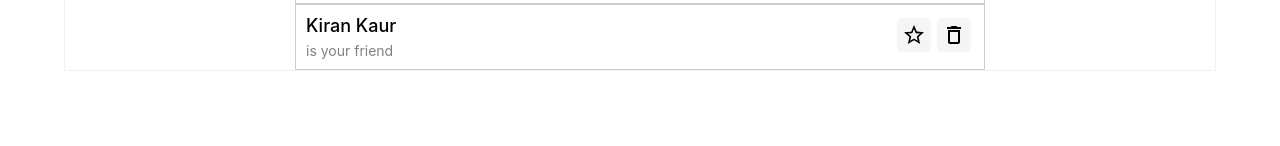
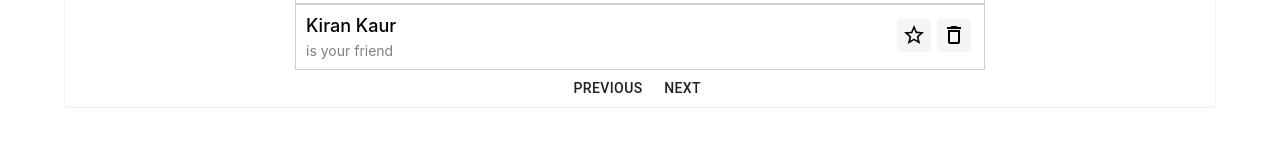
Before and after one commit to jyotsana-khaparde/friendList-frontend, a React (Create React App) app: page / in a window 1280 px wide. Shown: the part 356-502 px from the top of the page. Built offline with nearby package versions, Linux system fonts and the light colour scheme; data requests are answered from the project's data file.

Commit message:
added functionality for pagination

```diff
--- a/db.json
+++ b/db.json
@@ -19,6 +19,36 @@
       "id": "d99fe683-1374-4e2f-b14e-20c25d343909",
       "name": "Kiran Kaur",
       "isFavorite": false
+    },
+    {
+      "id": "94769e3e-fe87-40dc-b798-c2b85a30b8a0",
+      "name": "Sona Kahn",
+      "isFavorite": false
+    },
+    {
+      "id": "0ba360f9-982b-4b6f-b38e-7754ad8df85a",
+      "name": "sonal sao",
+      "isFavorite": false
+    },
+    {
+      "id": "8c804bdf-e343-4936-93d7-6f26a9e54da2",
+      "name": "tanuj aramteke",
+      "isFavorite": false
+    },
+    {
+      "id": "b46842c8-947c-44e6-850c-e0db45e44cbd",
+      "name": "ayushi sing",
+      "isFavorite": false
+    },
+    {
+      "id": "8425c60b-5be0-4d17-99fc-6cc965da1e80",
+      "name": "payal ramteke",
+      "isFavorite": false
+    },
+    {
+      "id": "69c09e2a-1c50-49c3-9350-f2fc5f19f3b0",
+      "name": "saurbh singh",
+      "isFavorite": false
     }
   ]
 }
--- a/src/components/listPage.js
+++ b/src/components/listPage.js
@@ -5,11 +5,17 @@ import styles from './styles';
 import DeleteOutlineOutlinedIcon from '@material-ui/icons/DeleteOutlineOutlined';
 import StarBorderIcon from '@material-ui/icons/StarBorder';
 import { getFriendList, updateFavorite } from '../redux/actionCreator';
+import Pagination from './pagination';
 
 class ListPage extends Component {
     constructor(props) {
         super(props)
         this.state = {
+            showPerPage: 4,
+            pagination: {
+                start: 0,
+                end: 4
+            },
         }
     }
 
@@ -24,8 +30,18 @@ class ListPage extends Component {
         this.props.updateFavorite(friendLists)
     }
 
+    onPaginationChange = (start, end) => {
+        console.log('onPaginationChange----', start, end);
+        let updatePagination = {...this.state.pagination, ['start']: start, ['end']: end}
+        console.log('updatePagination---', updatePagination);
+        this.setState({
+            pagination: updatePagination
+        })
+    }
+
     render() {
         let { classes, friendList, searchText } = this.props;
+        const { pagination, showPerPage } = this.state;
         console.log('friendList---', friendList, searchText);
         if (searchText) {
             let filteredList = friendList.filter((list) => {
@@ -37,7 +53,7 @@ class ListPage extends Component {
             <>
                 {
                     friendList && friendList.length > 0 ?
-                    friendList.map((friendLists) => (
+                    friendList.slice(pagination.start, pagination.end).map((friendLists) => (
                     <div className={classes.listContainer} key={friendLists.id}>
                         <div className={classes.nameContainer}>
                             <span className={classes.name}>{friendLists.name}</span>
@@ -56,6 +72,11 @@ class ListPage extends Component {
                     </div>
                     )) : <div>No Friends found !</div>
                 }
+                <Pagination
+                    showPerPage={showPerPage}
+                    onPaginationChange={this.onPaginationChange}
+                    totalListLength={friendList.length}
+                />
             </>
         )
     }
--- /dev/null
+++ b/src/components/pagination.js
@@ -0,0 +1,39 @@
+import React, {useState, useEffect} from 'react';
+import { Button } from '@material-ui/core';
+
+
+const Pagination = (props) => {
+    console.log('props showPerPage----', props)
+    const [counter, setCounter] = useState(1);
+
+    useEffect(() => {
+        console.log('counter----', counter);
+        const value = props.showPerPage * counter;
+        console.log('start value:-', value - props.showPerPage);
+        console.log('end value:-', value);
+        // start value and end value
+        props.onPaginationChange( value - props.showPerPage, value)
+    }, [counter]);
+
+    const handleButtonClick = (type) => {
+        if (type === 'prev') {
+            counter === 1 ? setCounter(1) : setCounter(counter - 1)
+        }
+        if (type === 'next') {
+            (Math.ceil(props.totalListLength / props.showPerPage) === counter) ? setCounter(counter) : setCounter(counter + 1)
+        }
+    }
+
+    return (
+        <div>
+            <Button onClick={() => handleButtonClick('prev')}>
+                Previous
+            </Button>
+            <Button onClick={() => handleButtonClick('next')}>
+                Next
+            </Button>
+        </div>
+    )
+}
+
+export default Pagination;
```
Also changed, not shown: 1 other file (tests, documents, lock files or other folders).
